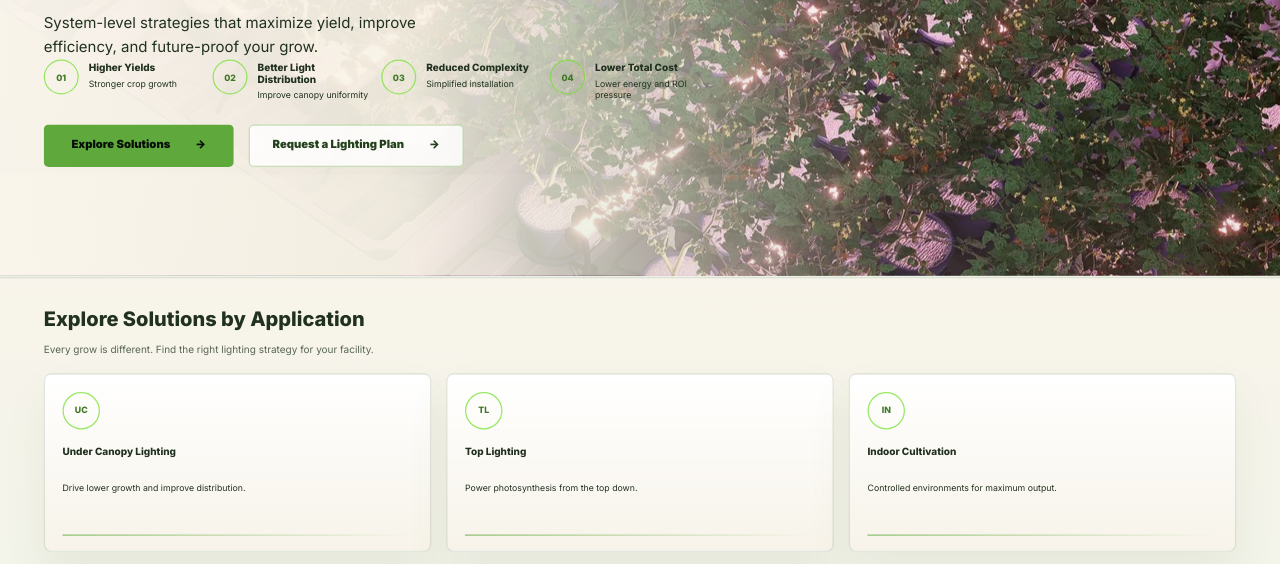
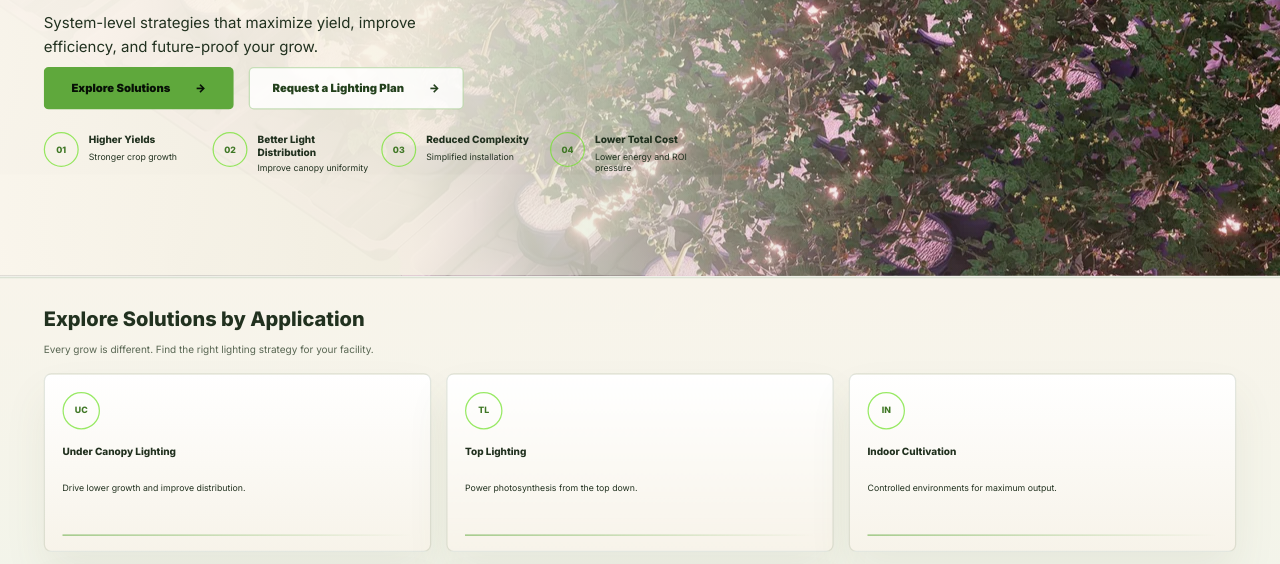
Before and after one commit to wengond-lgtm/innovogrow, a website: page solutions.html in a window 1280 px wide. Shown: the part 223-787 px from the top of the page. Drawn offline with Linux system fonts and the light colour scheme.

Commit message:
Adjust solutions hero layout spacing

```diff
--- a/solutions-overview.css
+++ b/solutions-overview.css
@@ -90,12 +90,16 @@
   line-height: 1.58;
 }
 
+.solutions-hero .hero-actions {
+  margin-top: 6px;
+}
+
 .solutions-hero-features {
   position: static;
   width: 530px;
   grid-template-columns: repeat(4, 1fr);
   gap: 10px;
-  margin-bottom: 18px;
+  margin-top: 18px;
 }
 
 .solutions-hero-features .hero-feature {
--- a/solutions.html
+++ b/solutions.html
@@ -57,6 +57,12 @@
             <p id="solutions-hero-description" data-editable="text" data-prop="@file[/content/solutions.json].hero.description" data-type="text">
               System-level strategies that maximize yield, improve efficiency, and future-proof your grow.
             </p>
+            <div class="hero-actions">
+              <a class="btn btn-primary" id="solutions-hero-primary-cta" href="#application-solutions" data-editable="text" data-prop="@file[/content/solutions.json].hero.primaryCta.label">Explore Solutions</a>
+              <a class="btn btn-outline" id="solutions-hero-secondary-cta" href="contact.html" data-editable="text" data-prop="@file[/content/solutions.json].hero.secondaryCta.label">Request a Lighting Plan</a>
+            </div>
+          </div>
+
           <div class="hero-features solutions-hero-features" id="solutions-hero-features" data-editable="array" data-prop="@file[/content/solutions.json].hero.features">
             <div class="hero-feature">
               <span class="round-icon">01</span>
@@ -85,11 +91,6 @@
                 <strong>Lower Total Cost</strong>
                 <span>Lower energy and ROI pressure</span>
               </div>
-              </div>
-            </div>
-            <div class="hero-actions">
-              <a class="btn btn-primary" id="solutions-hero-primary-cta" href="#application-solutions" data-editable="text" data-prop="@file[/content/solutions.json].hero.primaryCta.label">Explore Solutions</a>
-              <a class="btn btn-outline" id="solutions-hero-secondary-cta" href="contact.html" data-editable="text" data-prop="@file[/content/solutions.json].hero.secondaryCta.label">Request a Lighting Plan</a>
             </div>
           </div>
         </div>
```
Lines whose indentation alone changed are shown as unchanged.
